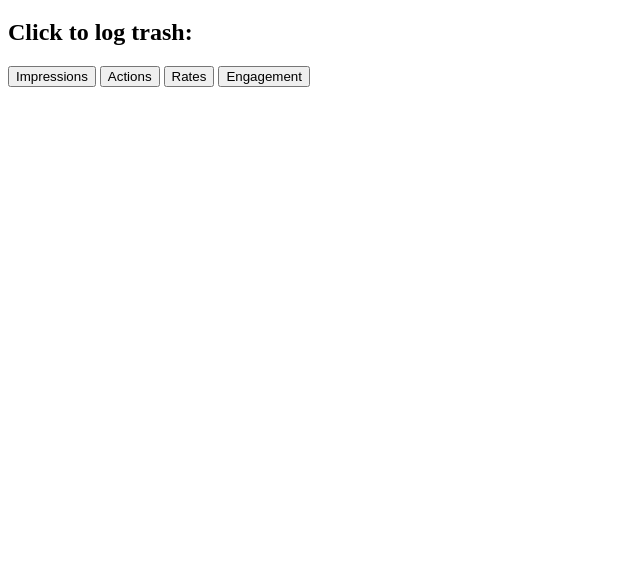
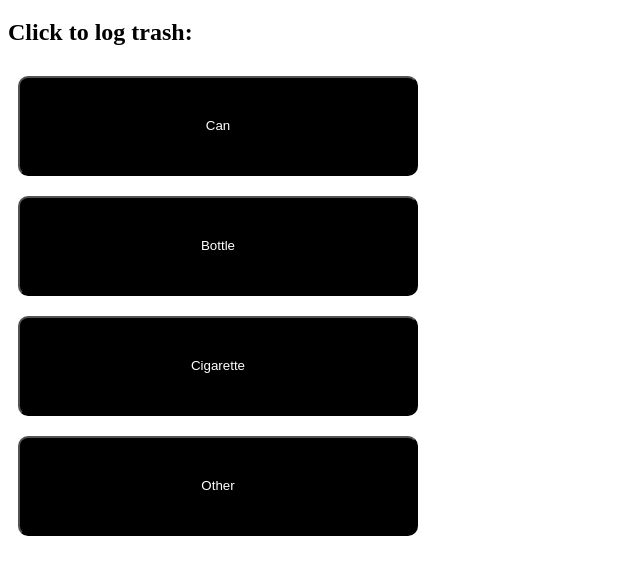
Before and after one commit to rodrigo-gutierrez/sw-trash-pickup-frontend, a website: page public/index.html in a window 1280 px wide. Shown: the part 61-636 px from the top of the page, without its empty margins (0-640 px from the left). Drawn offline with Linux system fonts and the light colour scheme.

Commit message:
make buttons bigger, add alert onclick

```diff
--- a/public/index.html
+++ b/public/index.html
@@ -4,19 +4,52 @@
 	<title>Small World Trash Pickup</title>
 	<meta name="viewport" content="width=device-width, initial-scale=1" />
 	<style type="text/css">
+	.button {
+        background-color: #000000;
+        color: #FFFFFF;
+        padding: 10px;
+        border-radius: 10px;
+        -moz-border-radius: 10px;
+        -webkit-border-radius: 10px;
+        margin:10px
+    }
 
+    .btn-sml {
+        width: 50px;
+        height: 25px;
+    }
+
+    .btn-med {
+        width: 70px;
+        height: 30px;
+    }
+
+    .btn-big {
+        width: 400px;
+        height: 100px;
+    }
 	</style>
 </head>
 <body>
 	<h1>Trash Pickup</h1>
 	<h2>Click to log trash:</h2>
 	<div>
-		<button id="button-can" class="button">Impressions</button>
-		<button id="button-bottle" class="button">Actions</button>
-		<button id="button-cigar" class="button">Rates</button>
-		<button id="button-other" class="button">Engagement</button>
+		<button id="button-can" class="button btn-big" onclick="popupConfirm()">Can</button>
+	</div>
+	<div>
+		<button id="button-bottle" class="button btn-big" onclick="popupConfirm()">Bottle</button>
+	</div>
+	<div>
+		<button id="button-cigar" class="button btn-big" onclick="popupConfirm()">Cigarette</button>
+	</div>
+	<div>
+		<button id="button-other" class="button btn-big" onclick="popupConfirm()">Other</button>
 	</div>
 	<script>
+		function popupConfirm()
+		{
+			alert("Logged!")
+		}
 	</script>
 </body>
 </html>
```
